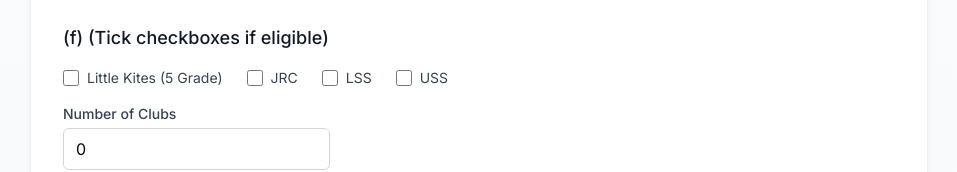
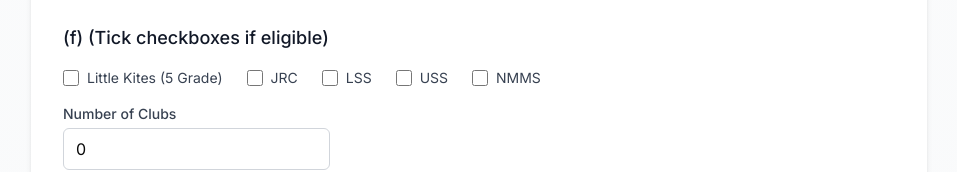
Before and after one commit to Basi-mohd/emea-application, a Next.js app: page /apply in a window 1280 px wide. Shown: the part 3371-3543 px from the top of the page, without its empty margins (161-1118 px from the left). Built offline with nearby package versions, Linux system fonts and the light colour scheme; no server answers; a web font is replaced by a local one.

Commit message:
added NMMS

```diff
--- a/src/app/admin/applications/[id]/print/page.tsx
+++ b/src/app/admin/applications/[id]/print/page.tsx
@@ -431,6 +431,15 @@ export default function PrintApplication({
                           </div>
                         </td>
                       </tr>
+                      <tr>
+                        <td className="py-1">
+                          <div className="flex items-center">
+                            <span className={`inline-block w-3 h-3 mr-1 rounded-full ${application?.eligibility?.nmms ? 'bg-green-500' : 'bg-gray-300'}`}></span>
+                            <span>NMMS</span>
+                          </div>
+                        </td>
+                        <td className="py-1"></td>
+                      </tr>
                     </tbody>
                   </table>
                 </div>
--- a/src/app/apply/page.tsx
+++ b/src/app/apply/page.tsx
@@ -87,6 +87,7 @@ interface FormData {
     jrc: boolean;
     lss: boolean;
     uss: boolean;
+    nmms: boolean;
     clubs_count: number | string;
   };
   declaration: boolean;
@@ -188,6 +189,7 @@ export default function ApplyPage() {
         jrc: false,
         lss: false,
         uss: false,
+        nmms: false,
         clubs_count: 0,
       },
       declaration: false,
@@ -2306,6 +2308,19 @@ export default function ApplyPage() {
                       USS
                     </label>
                   </div>
+                  <div className="flex items-center">
+                    <input
+                      id="nmms"
+                      name="eligibility.nmms"
+                      type="checkbox"
+                      checked={formData.eligibility.nmms}
+                      onChange={handleInputChange}
+                      className="h-4 w-4 text-blue-600 border-gray-300 rounded focus:ring-blue-500"
+                    />
+                    <label htmlFor="nmms" className="ml-2 text-sm text-gray-700">
+                      NMMS
+                    </label>
+                  </div>
                 </div>
 
                 <div className="grid grid-cols-3 gap-4 mb-4">
--- a/src/app/apply/success/page.tsx
+++ b/src/app/apply/success/page.tsx
@@ -548,6 +548,15 @@ function ApplicationSuccessContent() {
                           </div>
                         </td>
                       </tr>
+                      <tr>
+                        <td className="py-1">
+                          <div className="flex items-center">
+                            <span className={`inline-block w-3 h-3 mr-1 rounded-full ${getBoolFromSession('eligibility.nmms') || application?.eligibility?.nmms ? 'bg-green-500' : 'bg-gray-300'}`}></span>
+                            <span>NMMS</span>
+                          </div>
+                        </td>
+                        <td className="py-1"></td>
+                      </tr>
                     </tbody>
                   </table>
                 </div>
```
